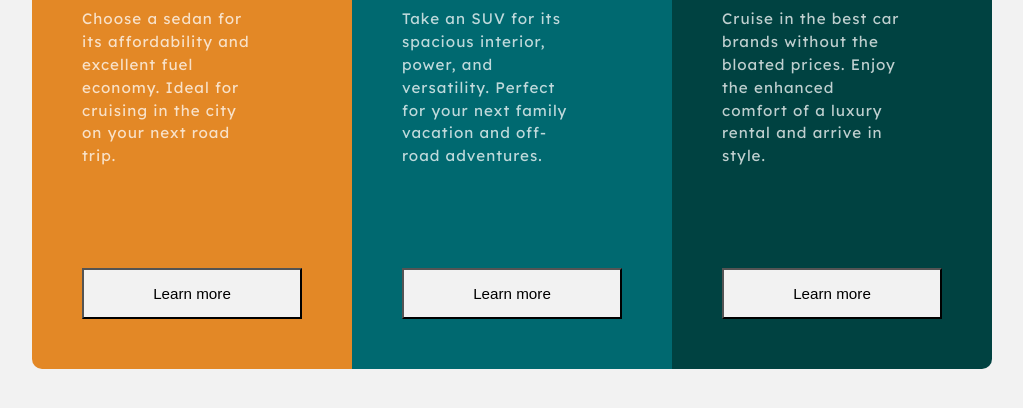
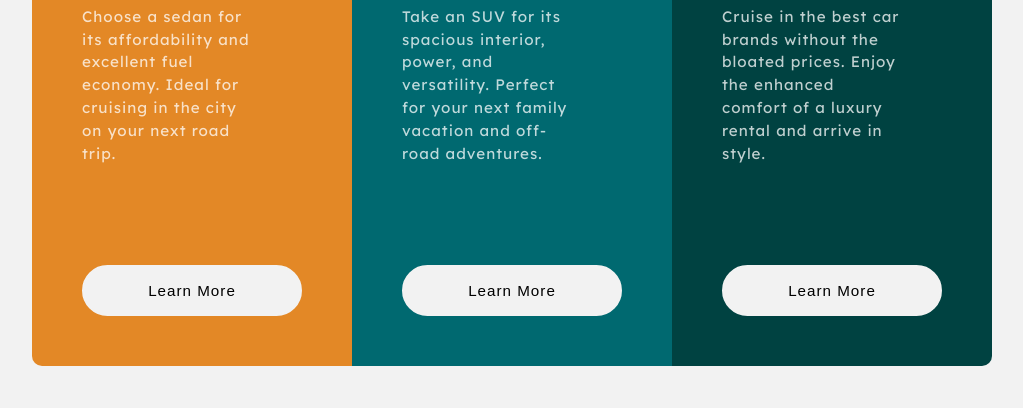
Before and after one commit to JGAMIX7/column-card-component, a plain HTML site: page index.html in a window 1280 px wide. Shown: the part 306-714 px from the top of the page, without its empty margins (128-1151 px from the left). Drawn offline with Linux system fonts and the light colour scheme.

Commit message:
update html and css

```diff
--- a/index.html
+++ b/index.html
@@ -25,7 +25,7 @@
           Choose a sedan for its affordability and excellent fuel economy.
           Ideal for cruising in the city on your next road trip.
         </p>
-        <button class="card-btn">Learn more</button>
+        <button class="card-btn">Learn More</button>
       </div>
 
       <div class="card card-suvs">
@@ -36,7 +36,7 @@
           Perfect for your next family vacation
           and off-road adventures.
         </p>
-        <button class="card-btn">Learn more</button>
+        <button class="card-btn">Learn More</button>
       </div>
 
       <div class="card card-luxury">
@@ -47,7 +47,7 @@
           Enjoy the enhanced comfort of a luxury
           rental and arrive in style.
         </p>
-        <button class="card-btn">Learn more</button>
+        <button class="card-btn">Learn More</button>
       </div>
     </div>
   </div>
--- a/style.css
+++ b/style.css
@@ -44,6 +44,7 @@ body{
    display: flex;
    flex-direction: column;
    padding: 50px;
+   /* padding-right: 0; */
 }
 
 .card-wrapper .card.card-sedans{
@@ -58,7 +59,7 @@ body{
 
 .card-wrapper .card .card-icon{
    width: 50px;
-   margin-bottom: 35px;
+   margin-bottom: 30px;
 }
 
 .card-wrapper .card .card-title{
@@ -78,9 +79,14 @@ body{
 }
 
 .card-wrapper .card .card-btn{
-   display: min-content;
+   display: inline-block;
    padding: 15px 20px;
    font-size: 0.95rem;
-   color: ;
+   color: inherit;
    background-color: var(--very-light-gray);
+   border: 2px solid var(--very-light-gray);
+   border-radius: 30px;
+   letter-spacing: 1px;
+   cursor: pointer;
+   width: 100%;
 }
```
Also changed, not shown: 1 other file.
